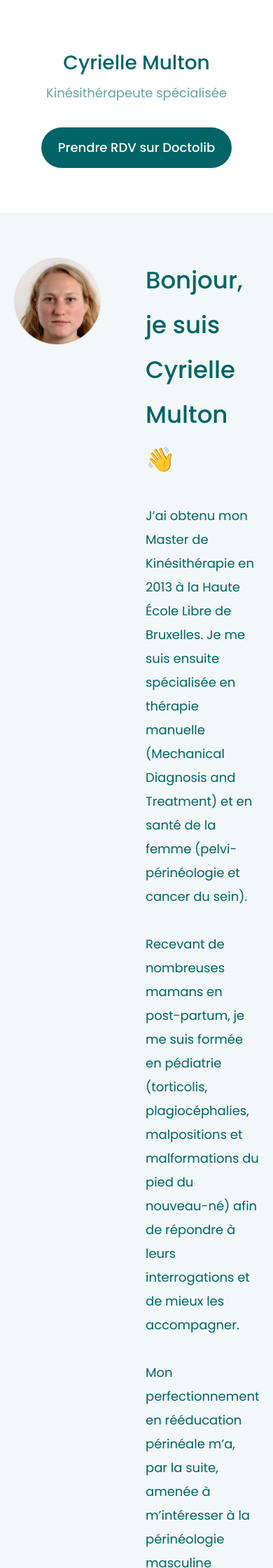
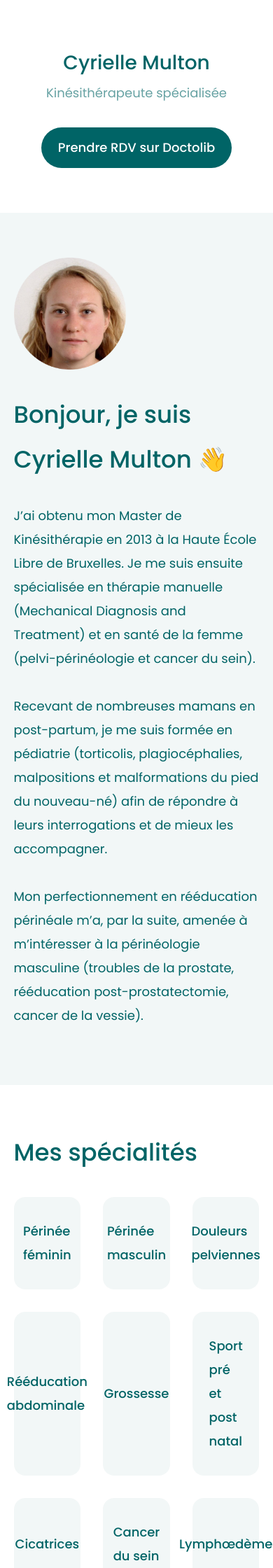
Before and after one commit to superhugo/cyriellemulton, a Jekyll site: the page built from index.html, in a window 390 px wide. Shown: the top 2240 px of the page at 70% size. Built offline with Jekyll 4.4.1, drawn with Linux system fonts in a browser that asks for light colours.

Commit message:
make about responsive

```diff
--- a/_sass/about.scss
+++ b/_sass/about.scss
@@ -9,3 +9,17 @@
     flex: 1;
   }
 }
+
+@media (max-width: 860px) {
+  .about {
+    .flex {
+      display: block;
+    }
+  }
+
+  .about-photo {
+    width: 160px;
+    height: 160px;
+    margin-bottom: 32px;
+  }
+}
--- a/_sass/header.scss
+++ b/_sass/header.scss
@@ -21,7 +21,7 @@
   }
 }
 
-@media (max-width: 850px) {
+@media (max-width: 860px) {
   .header {
     display: block;
     text-align: center;
```
